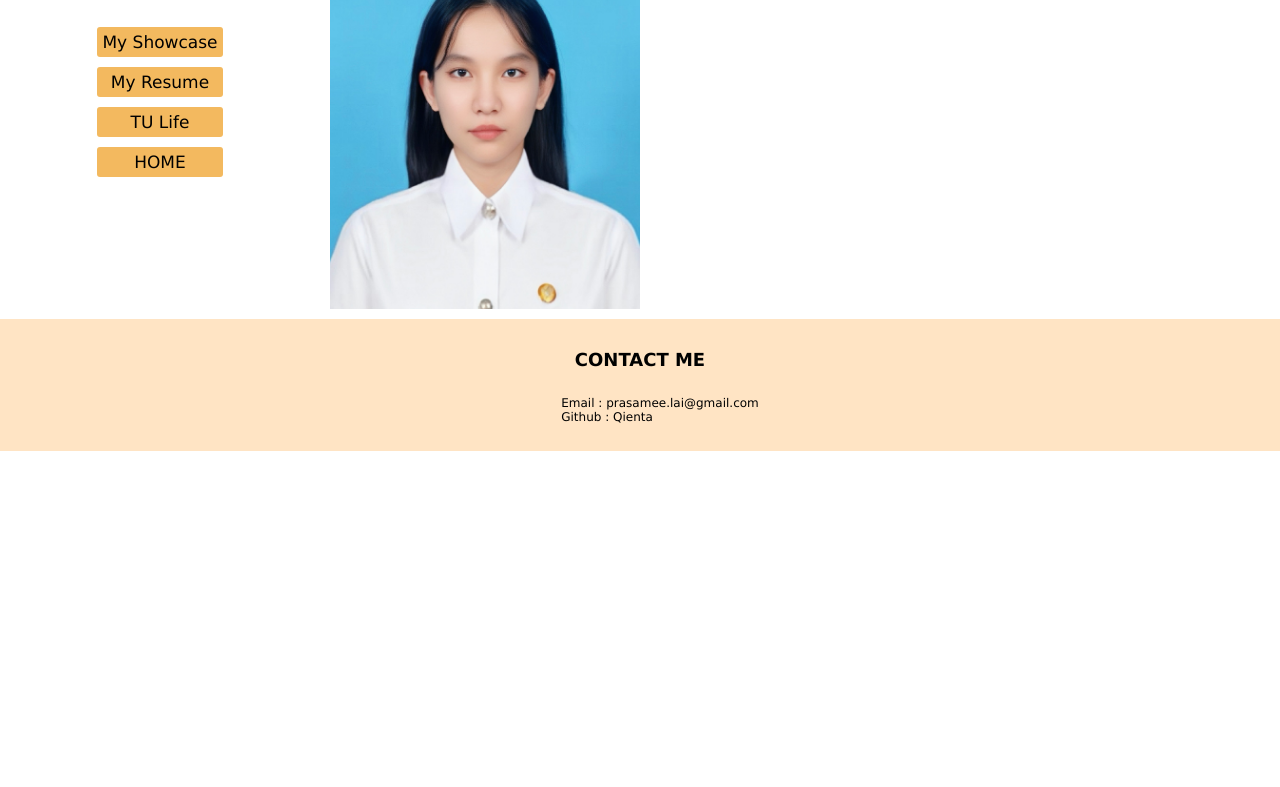
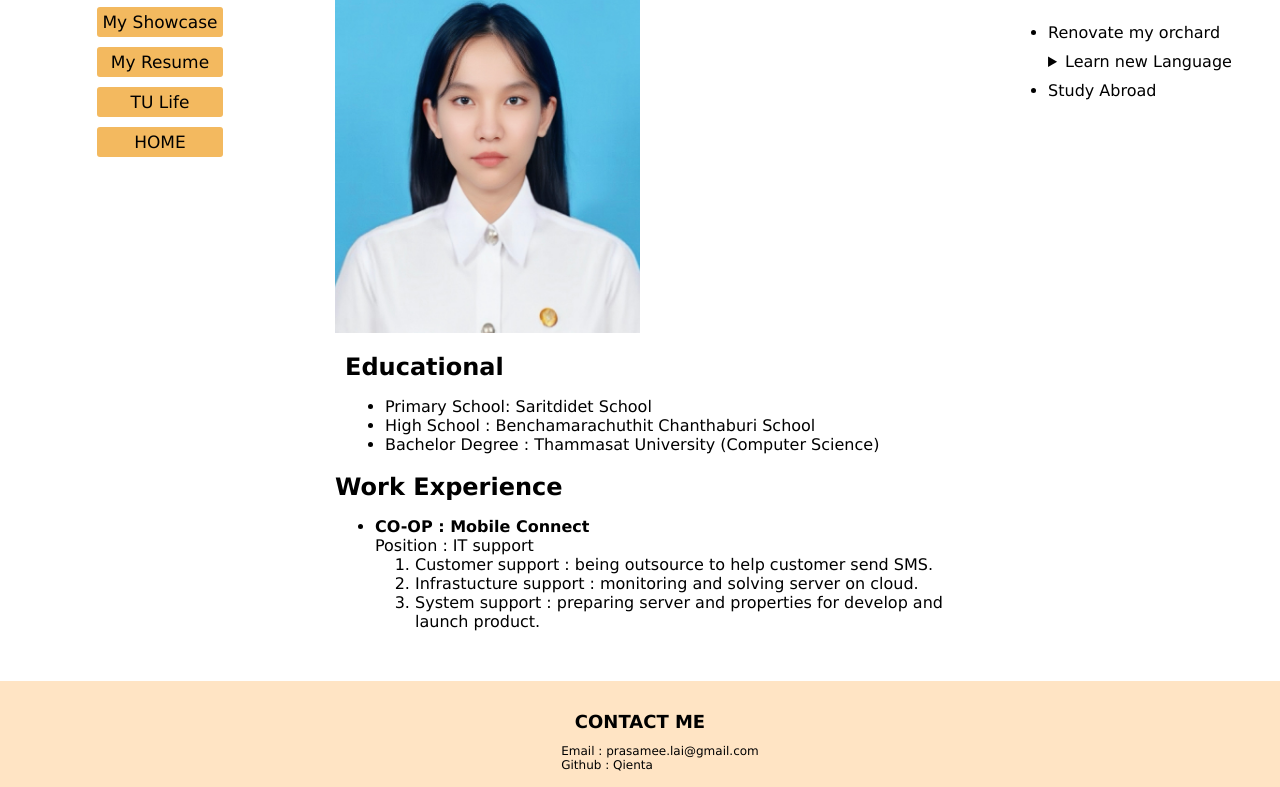
Before and after one commit to Qienta/pramerasameePages, a plain HTML site: page pages/p2/myresume.html in a window 1280 px wide. Shown: the part 186-973 px from the top of the page. Before the commit the page ends 800 px from the top, so only its background shows below. Drawn offline with Linux system fonts and the light colour scheme.

Commit message:
add my resume

```diff
--- a/index.css
+++ b/index.css
@@ -2,6 +2,7 @@
     box-sizing: border-box;
     margin-left: 0px;
     margin-right: 0px;
+    margin-bottom: 0px;
   }
 
  .row::after {
@@ -91,7 +92,7 @@
 
   .midcon1
   {
-    padding: 10px;
+    padding-bottom: 25px;
     display: flex;
   }
 
@@ -122,7 +123,6 @@
   }
 
   .aside {
-
     display: flex;
     flex-direction: column;
     align-items: center;
@@ -136,13 +136,18 @@
 
   .footer {
     background-color: bisque;
-    display: flex;
-    flex-direction: column;
-    align-items: center;
+    display: block;
 
     font-size: 12px;
     padding: 15px;
 
+  }
+
+  .footer div
+  {
+    display: flex;
+    flex-direction: column;
+    align-items: center;
   }
 
   .footer ul
--- a/pages/p1/myshowcase.css
+++ b/pages/p1/myshowcase.css
@@ -9,3 +9,8 @@
     width: 100%;
     height: auto;
 }
+
+.aside li
+{
+    padding-top: 10px;
+}
--- a/pages/p2/myresume.css
+++ b/pages/p2/myresume.css
@@ -1,6 +1,32 @@
+.midcon1
+{
+    display: flex;
+    flex-direction: column;
+
+    margin-bottom: 25px;
+}
+
 .img3
 {
-    float: left;
+
     max-width: 50%;
     height: auto;
+
+    margin-top: 25px;
 }
+
+#cn
+{
+    font-weight: bold;
+}
+
+.msg2 p, ol
+{
+    font-weight: normal;
+    margin-top: 0px;
+}
+
+.aside li
+{
+    padding-top: 10px;
+}
--- a/pages/p2/myresume.html
+++ b/pages/p2/myresume.html
@@ -26,22 +26,59 @@
             </div>
 
             <div class="col-6 col-s-9 midcon1">
+
                 <div>
+                    <div style="display: flex;">
                         <img class="img3" src="../../images/formalme.png" alt="me in a colleage uniform">
                     </div>
 
-                <div>
-                    <p></p>
+                    <div class="msg1">
+                        <h2>Educational</h2>
+                        <ul>
+                            <li>Primary School: Saritdidet School</li>
+                            <li>High School : Benchamarachuthit Chanthaburi School</li>
+                            <li>Bachelor Degree : Thammasat University (Computer Science)</li>
+                        </ul>
+                    </div>
+                </div>
+
+                <div class="msg2">
+                    <h2>Work Experience</h2>
+                    <ul>
+                        <li id="cn">CO-OP : Mobile Connect
+                            <p>Position : IT support
+                                <ol>
+                                    <li>Customer support : being outsource to help customer send SMS.</li>
+                                    <li>Infrastucture support : monitoring and solving server on cloud.</li>
+                                    <li>System support : preparing server and properties for develop and launch product.</li>
+                                </ol>
+                            </p>
+                        </li>
+                    </ul>
                 </div>
 
             </div>
 
             <div class="col-3 col-s-12 rside">
+                <div class="aside">
+                    <h2>Next Plan</h2>
+                    <ul>
+                        <li>Renovate my orchard</li>
+
+                            <details>
+                                <summary>Learn new Language</summary>
+                                Chinese, Korean, Español
+                            </details>
+
+                        <li>Study Abroad</li>
+                    </ul>
+                </div>
 
             </div>
         </div>
 
         <div class="footer">
+            <div>
                 <h2>CONTACT ME</h2>
                 <ul>
                     <li>Email : prasamee.lai@gmail.com</li>
@@ -49,5 +86,7 @@
                 </ul>
             </div>
 
+        </div>
+
     </body>
 </html>
--- a/pages/p3/tulife.css
+++ b/pages/p3/tulife.css
@@ -10,6 +10,8 @@
     display: flex;
     flex-direction: column;
     align-items: center;
+
+    margin-bottom: 25px;
 }
 
 #nn
@@ -22,3 +24,8 @@
 {
     text-indent: 25px;
 }
+
+.aside li
+{
+    padding-top: 10px;
+}
```
Also changed, not shown: index.html (+7 -5 lines), pages/p1/myshowcase.html (+7 -2 lines), pages/p3/tulife.html (+10 -7 lines). Lines whose indentation alone changed are shown as unchanged.
